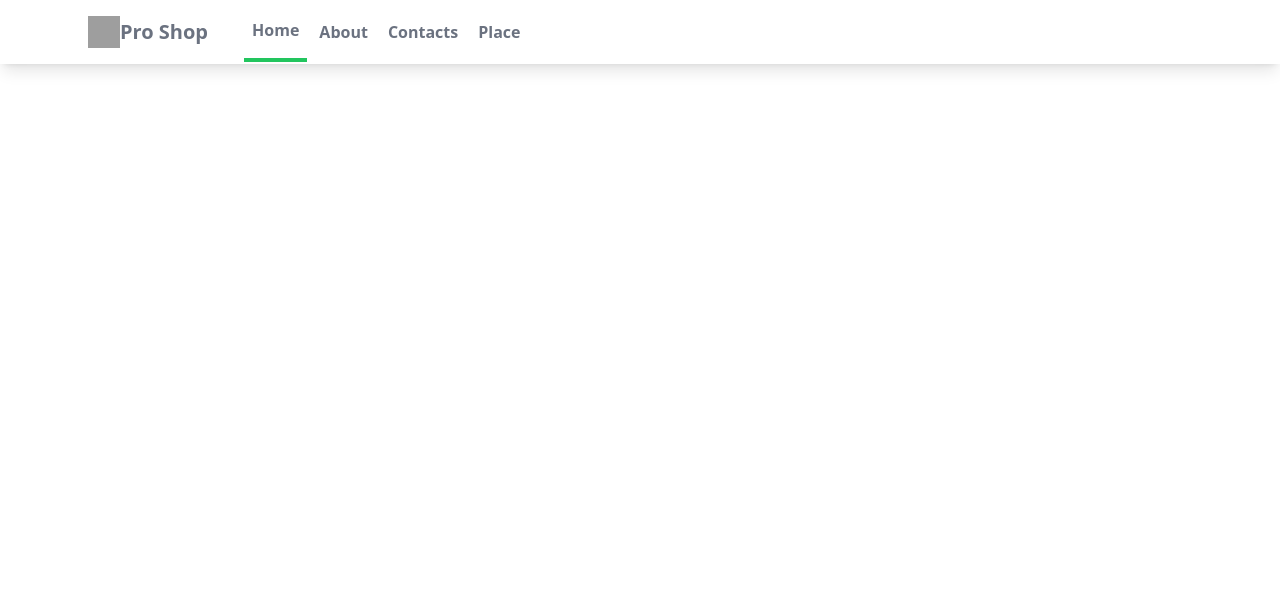
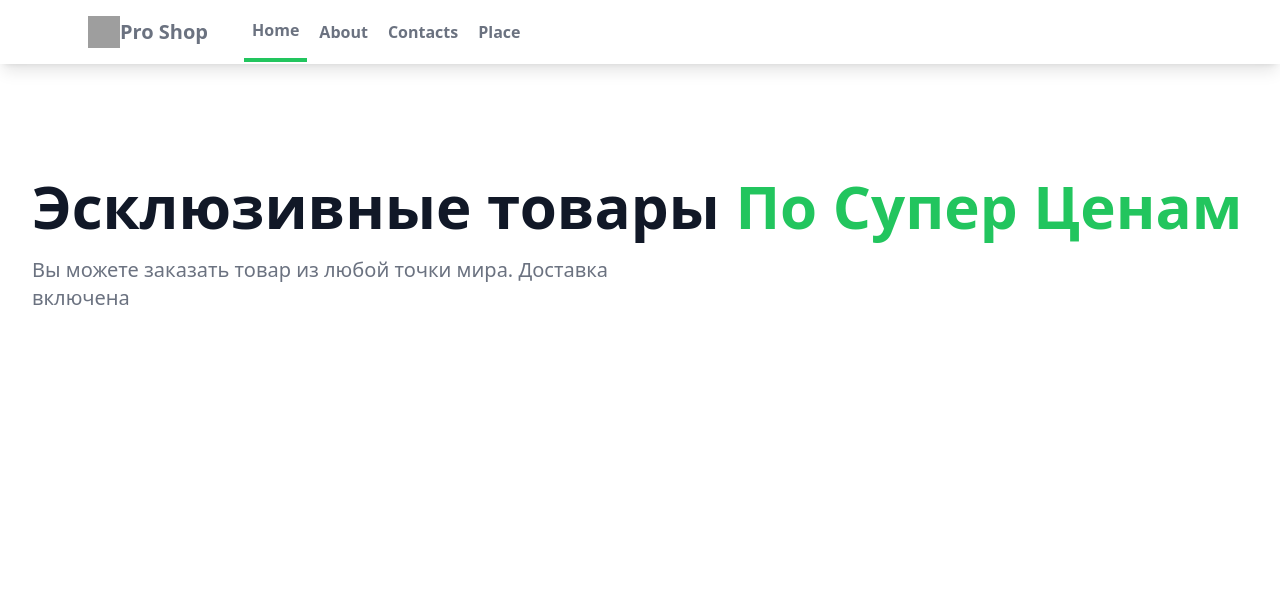
Before and after one commit to Lertss/DjangoStore, a Django app: page /myapp/ in a window 1280 px wide. Shown: the top 592 px of the page. Run offline with Django 4.2, Linux system fonts and the light colour scheme; data that the repository does not hold is empty; grey boxes are pictures that could not be loaded.

Commit message:
cards in index

```diff
--- a/myapp/static/myapp/styles.css
+++ b/myapp/static/myapp/styles.css
@@ -531,6 +531,22 @@ video {
   margin-right: auto;
 }
 
+.mb-2 {
+  margin-bottom: 0.5rem;
+}
+
+.mt-10 {
+  margin-top: 2.5rem;
+}
+
+.mt-3 {
+  margin-top: 0.75rem;
+}
+
+.mt-5 {
+  margin-top: 1.25rem;
+}
+
 .block {
   display: block;
 }
@@ -539,16 +555,48 @@ video {
   display: flex;
 }
 
+.grid {
+  display: grid;
+}
+
 .h-8 {
   height: 2rem;
+}
+
+.h-\[500px\] {
+  height: 500px;
+}
+
+.h-\[300px\] {
+  height: 300px;
+}
+
+.h-\[400px\] {
+  height: 400px;
 }
 
 .w-8 {
   width: 2rem;
 }
 
+.w-full {
+  width: 100%;
+}
+
 .max-w-6xl {
   max-width: 72rem;
+}
+
+.max-w-7xl {
+  max-width: 80rem;
+}
+
+.grid-cols-1 {
+  grid-template-columns: repeat(1, minmax(0, 1fr));
+}
+
+.grid-cols-3 {
+  grid-template-columns: repeat(3, minmax(0, 1fr));
 }
 
 .items-center {
@@ -557,6 +605,14 @@ video {
 
 .justify-between {
   justify-content: space-between;
+}
+
+.gap-3 {
+  gap: 0.75rem;
+}
+
+.gap-5 {
+  gap: 1.25rem;
 }
 
 .space-x-1 > :not([hidden]) ~ :not([hidden]) {
@@ -571,6 +627,14 @@ video {
   margin-left: calc(1.75rem * calc(1 - var(--tw-space-x-reverse)));
 }
 
+.overflow-hidden {
+  overflow: hidden;
+}
+
+.rounded {
+  border-radius: 0.25rem;
+}
+
 .border-b-4 {
   border-bottom-width: 4px;
 }
@@ -583,6 +647,10 @@ video {
 .bg-white {
   --tw-bg-opacity: 1;
   background-color: rgb(255 255 255 / var(--tw-bg-opacity));
+}
+
+.p-10 {
+  padding: 2.5rem;
 }
 
 .px-2 {
@@ -605,13 +673,36 @@ video {
   padding-bottom: 0.5rem;
 }
 
+.px-6 {
+  padding-left: 1.5rem;
+  padding-right: 1.5rem;
+}
+
 .text-xl {
   font-size: 1.25rem;
   line-height: 1.75rem;
 }
 
+.text-base {
+  font-size: 1rem;
+  line-height: 1.5rem;
+}
+
+.text-4xl {
+  font-size: 2.25rem;
+  line-height: 2.5rem;
+}
+
 .font-semibold {
   font-weight: 600;
+}
+
+.font-bold {
+  font-weight: 700;
+}
+
+.font-extrabold {
+  font-weight: 800;
 }
 
 .text-gray-500 {
@@ -619,8 +710,119 @@ video {
   color: rgb(107 114 128 / var(--tw-text-opacity));
 }
 
+.text-green-500 {
+  --tw-text-opacity: 1;
+  color: rgb(34 197 94 / var(--tw-text-opacity));
+}
+
+.text-gray-700 {
+  --tw-text-opacity: 1;
+  color: rgb(55 65 81 / var(--tw-text-opacity));
+}
+
+.text-gray-900 {
+  --tw-text-opacity: 1;
+  color: rgb(17 24 39 / var(--tw-text-opacity));
+}
+
 .shadow-lg {
   --tw-shadow: 0 10px 15px -3px rgb(0 0 0 / 0.1), 0 4px 6px -4px rgb(0 0 0 / 0.1);
   --tw-shadow-colored: 0 10px 15px -3px var(--tw-shadow-color), 0 4px 6px -4px var(--tw-shadow-color);
   box-shadow: var(--tw-ring-offset-shadow, 0 0 #0000), var(--tw-ring-shadow, 0 0 #0000), var(--tw-shadow);
 }
+
+@media (min-width: 640px) {
+  .sm\:mx-auto {
+    margin-left: auto;
+    margin-right: auto;
+  }
+
+  .sm\:mt-12 {
+    margin-top: 3rem;
+  }
+
+  .sm\:mt-5 {
+    margin-top: 1.25rem;
+  }
+
+  .sm\:max-w-xl {
+    max-width: 36rem;
+  }
+
+  .sm\:grid-cols-1 {
+    grid-template-columns: repeat(1, minmax(0, 1fr));
+  }
+
+  .sm\:px-6 {
+    padding-left: 1.5rem;
+    padding-right: 1.5rem;
+  }
+
+  .sm\:text-center {
+    text-align: center;
+  }
+
+  .sm\:text-5xl {
+    font-size: 3rem;
+    line-height: 1;
+  }
+
+  .sm\:text-lg {
+    font-size: 1.125rem;
+    line-height: 1.75rem;
+  }
+}
+
+@media (min-width: 768px) {
+  .md\:mt-16 {
+    margin-top: 4rem;
+  }
+
+  .md\:mt-5 {
+    margin-top: 1.25rem;
+  }
+
+  .md\:grid-cols-3 {
+    grid-template-columns: repeat(3, minmax(0, 1fr));
+  }
+
+  .md\:text-6xl {
+    font-size: 3.75rem;
+    line-height: 1;
+  }
+
+  .md\:text-xl {
+    font-size: 1.25rem;
+    line-height: 1.75rem;
+  }
+}
+
+@media (min-width: 1024px) {
+  .lg\:mx-0 {
+    margin-left: 0px;
+    margin-right: 0px;
+  }
+
+  .lg\:mt-20 {
+    margin-top: 5rem;
+  }
+
+  .lg\:px-8 {
+    padding-left: 2rem;
+    padding-right: 2rem;
+  }
+
+  .lg\:text-left {
+    text-align: left;
+  }
+}
+
+@media (min-width: 1280px) {
+  .xl\:mt-28 {
+    margin-top: 7rem;
+  }
+
+  .xl\:inline {
+    display: inline;
+  }
+}
--- a/myapp/templates/myapp/index.html
+++ b/myapp/templates/myapp/index.html
@@ -1,17 +1,37 @@
 {% extends "myapp/base.html" %}
 
-
 {% block content %}
+	<main class="mt-10 mx-auto max-w-7xl px-4 sm:mt-12 sm:px-6 md:mt-16 lg:mt-20 lg:px-8 xl:mt-28">
+		<div class="sm:text-center lg:text-left">
+			<h1 class="text-4xl font-extrabold text-gray-900 sm:text-5xl md:text-6xl">
+				<span class="block xl:inline">Эсклюзивные товары</span>
+				<span class="block xl:inline text-green-500">По Супер Ценам</span>
+			</h1>
+			<p class="mt-3 text-base text-gray-500 sm:mt-5 sm:text-lg sm:max-w-xl sm:mx-auto md:mt-5 md:text-xl lg:mx-0">Вы можете заказать товар из любой точки мира. Доставка включена</p>
+		</div>
 
 
-        <h4>
-            <!-- <a href="/myapp/items/{{item.id}}/"></a> -->
-            {% for item in items %}
-            <a href="{% url 'myapp:detail' item.id %}">
+		<div class="p-10 grid grid-cols-1 sm:grid-cols-1 md:grid-cols-3 xl:grid-col-3 lg:grid-col-3 gap-5">
+			{% for item in items %}
+				<a href="{% url 'myapp:detail' item.id %}">
+					<div class=" rounded overflow-hidden shadow-lg">
+							<img class="w-full h-[400px]" src="{{item.image.url}}" alt="">
+							<div class="px-6 py-4">
+								<p class="font-bold text-xl mb-2">{{item.name}}</p>
+								<p class="font-bold text-xl text-green-500 mb-2">$ {{item.price}}</p>
+								<p class="text-gray-700 text-base">{{ item.description}}</p>
+							</div>
+						</div>
+				</a>
+			{% endfor %}
+		</div>
 
-            ID: {{item.id}} | Имя: {{item.name}} | Цена: {{item.price}} | {{item.description}} <br/>
-                <img src="{{item.image.url}}" alt="">
-            <a>
-            {% endfor %}
-        </h4>
+
+
+	</main>
+
+
+
+
+
 {% endblock content %}
```
